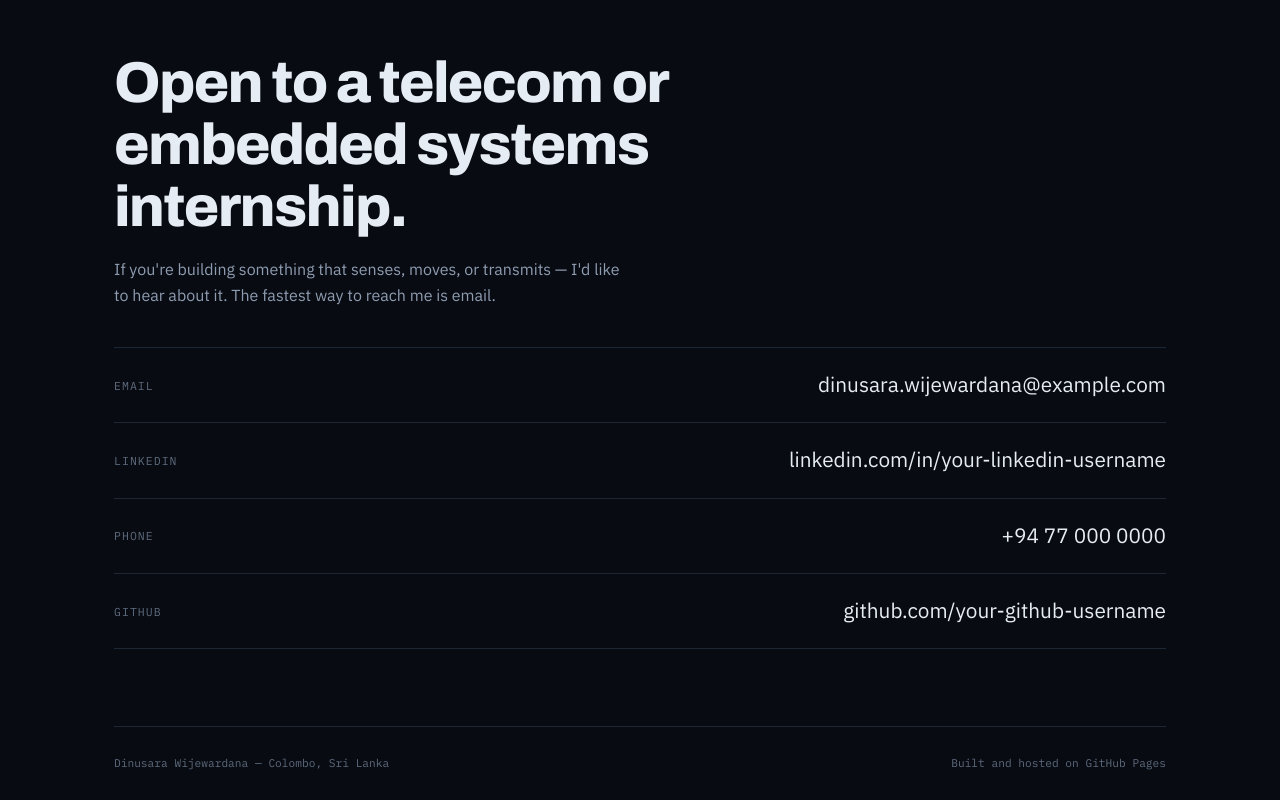
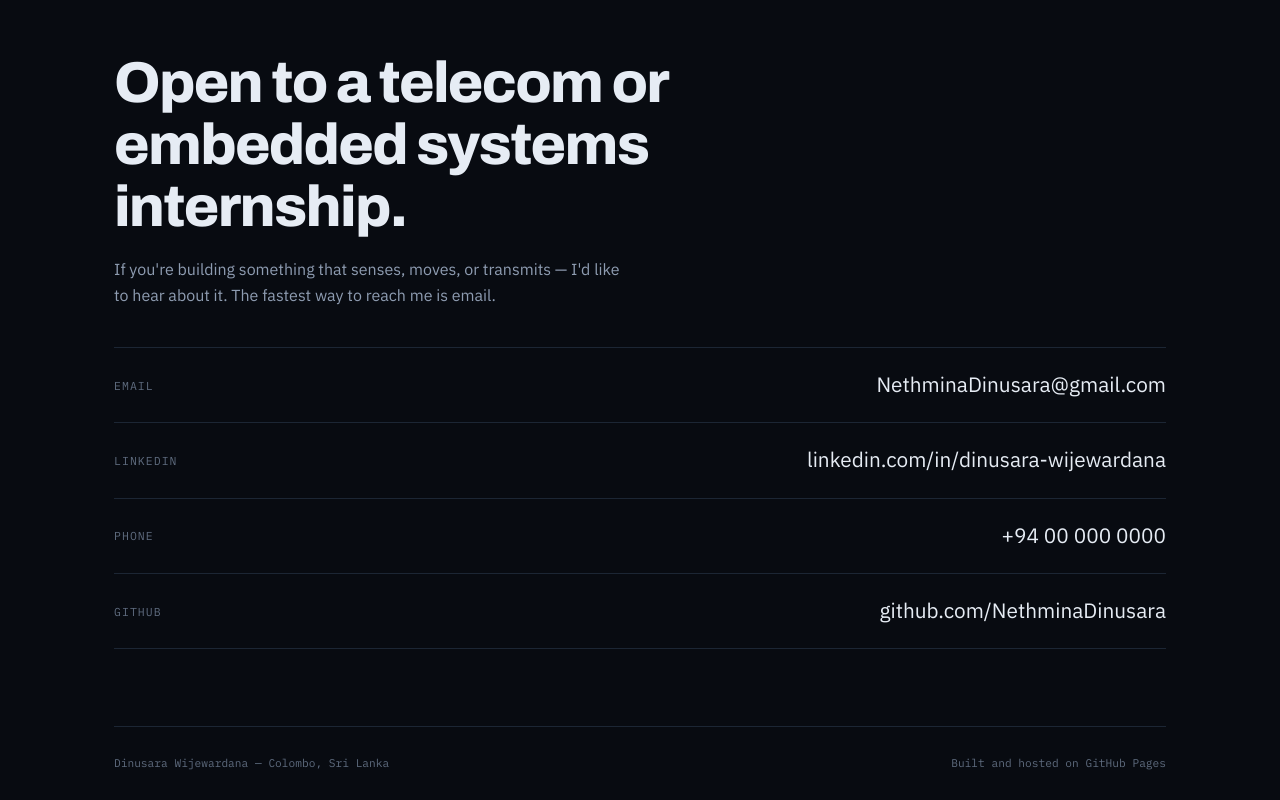
Before and after one commit to NethminaDinusara/NethminaDinusara.github.io, a plain HTML site: page index.html in a window 1280 px wide. Shown: the part 6035-6835 px from the top of the page. Drawn offline with Linux system fonts and the light colour scheme.

Commit message:
index.html

```diff
--- a/index.html
+++ b/index.html
@@ -614,17 +614,17 @@ footer{border-top:1px solid var(--line);padding:1.7rem 0;font-family:var(--mono)
 
   <div class="channels rv">
     <!-- ⚠ REPLACE: email — change it on BOTH lines -->
-    <a class="ch" href="mailto:dinusara.wijewardana@example.com">
-      <span class="ch-key">EMAIL</span><span class="ch-val">dinusara.wijewardana@example.com</span></a>
+    <a class="ch" href="mailto:NethminaDinusara@gmail.com">
+      <span class="ch-key">EMAIL</span><span class="ch-val">NethminaDinusara@gmail.com</span></a>
     <!-- ⚠ REPLACE: LinkedIn — change href AND text -->
-    <a class="ch" href="https://linkedin.com/in/your-linkedin-username" target="_blank" rel="noopener">
-      <span class="ch-key">LINKEDIN</span><span class="ch-val">linkedin.com/in/your-linkedin-username</span></a>
+    <a class="ch" href="https://linkedin.com/in/dinusara-wijewardana" target="_blank" rel="noopener">
+      <span class="ch-key">LINKEDIN</span><span class="ch-val">linkedin.com/in/dinusara-wijewardana</span></a>
     <!-- ⚠ REPLACE: phone -->
-    <a class="ch" href="tel:+94770000000">
-      <span class="ch-key">PHONE</span><span class="ch-val">+94 77 000 0000</span></a>
+    <a class="ch" href="tel:+94000000000">
+      <span class="ch-key">PHONE</span><span class="ch-val">+94 00 000 0000</span></a>
     <!-- ⚠ REPLACE: GitHub username -->
-    <a class="ch" href="https://github.com/your-github-username" target="_blank" rel="noopener">
-      <span class="ch-key">GITHUB</span><span class="ch-val">github.com/your-github-username</span></a>
+    <a class="ch" href="https://github.com/NethminaDinusara" target="_blank" rel="noopener">
+      <span class="ch-key">GITHUB</span><span class="ch-val">github.com/NethminaDinusara</span></a>
   </div>
 </section>
 
```
